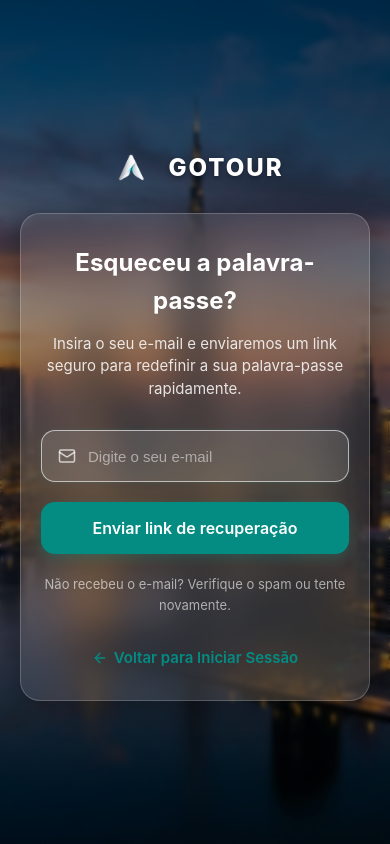
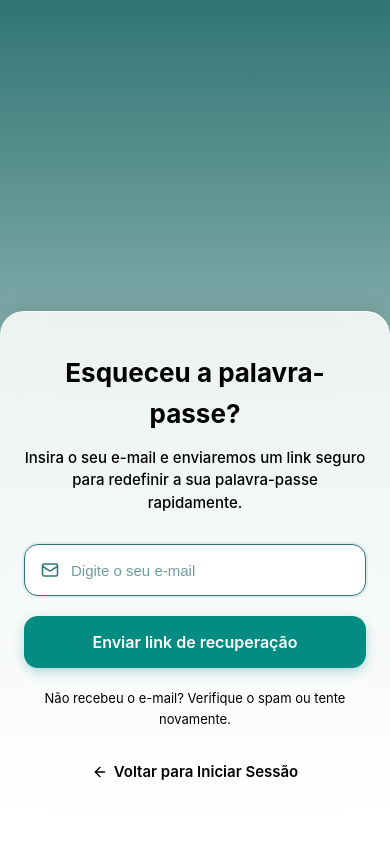
Before and after one commit to mariabernardop63-cell/GOTOUR-GLOBAL-APP, a React (Vite) app: page /forgot-password in a window 390 px wide. Built offline with nearby package versions, Linux system fonts and the light colour scheme; no server answers; a web font is replaced by a local one.

Commit message:
Update mobile auth design: Teal gradient, black text, teal borders for Login, Signup, Forgot, OTP

```diff
--- a/src/pages/ForgotPassword/ForgotPassword.css
+++ b/src/pages/ForgotPassword/ForgotPassword.css
@@ -217,13 +217,79 @@
 }
 
 /* Responsive */
-@media (max-width: 480px) {
+/* Responsive */
+@media (max-width: 768px) {
+    .forgot-page {
+        min-height: 100vh;
+        min-height: 100dvh;
+        background: linear-gradient(to bottom, #307573 0%, #ffffff 100%) !important;
+        justify-content: flex-end;
+        padding: 0;
+        z-index: 20;
+    }
+
+    .forgot-overlay {
+        display: none;
+    }
+
     .forgot-glass-container {
         width: 100%;
-        padding: 30px 20px;
+        max-width: 100%;
+        background: rgba(255, 255, 255, 0.85);
+        backdrop-filter: blur(20px);
+        -webkit-backdrop-filter: blur(20px);
+        border: none;
+        border-top: 1px solid rgba(255, 255, 255, 0.5);
+        border-radius: 24px 24px 0 0;
+        padding: 40px 24px 60px;
+        box-shadow: 0 -4px 20px rgba(0, 0, 0, 0.1);
     }
 
     .forgot-logo-section {
-        margin-bottom: 20px;
+        display: none;
+        /* Hide logo on mobile if inside glass, or style it to fit */
+    }
+
+    /* Mobile Text Colors */
+    .forgot-header h1 {
+        color: #000000;
+        font-size: 26px;
+    }
+
+    .forgot-header p {
+        color: #000000;
+        font-weight: 500;
+    }
+
+    /* Mobile Inputs */
+    .input-field {
+        background: rgba(255, 255, 255, 0.5);
+        border: 1.5px solid #307573;
+    }
+
+    .input-field:focus-within {
+        border-color: #307573;
+        background: #ffffff;
+    }
+
+    .input-field svg {
+        color: #307573;
+    }
+
+    .input-field input {
+        color: #000000;
+    }
+
+    .input-field input::placeholder {
+        color: #307573;
+        opacity: 0.7;
+    }
+
+    .help-text {
+        color: #000000;
+    }
+
+    .back-link {
+        color: #000000;
     }
 }
--- a/src/pages/Login/Login.css
+++ b/src/pages/Login/Login.css
@@ -342,20 +342,24 @@
     }
 
     .input-field input {
-        color: #1e293b;
+        color: #000000;
+        /* Pure black as requested */
     }
 
     .input-field input::placeholder {
-        color: #94a3b8;
+        color: #307573;
+        /* Teal placeholder to match border/icon style or dark gray if preferred, user said "combine with elements" */
+        opacity: 0.7;
     }
 
     .eye-btn {
-        color: #64748b;
+        color: #307573;
     }
 
     /* Links on Mobile */
     .forgot-password-row span {
-        color: #475569;
+        color: #000000;
+        font-weight: 500;
     }
 
     .forgot-password-row span:hover {
@@ -363,14 +367,15 @@
     }
 
     .social-login-section p {
-        color: #475569;
+        color: #000000;
     }
 
     .signup-link {
-        color: #475569;
+        color: #000000;
     }
 
     .signup-link span {
         color: #307573;
+        font-weight: 700;
     }
 }
--- a/src/pages/Signup/Signup.css
+++ b/src/pages/Signup/Signup.css
@@ -372,24 +372,26 @@
 
     .input-field input,
     .custom-select {
-        color: #1e293b;
+        color: #000000;
     }
 
     .input-field input::placeholder {
-        color: #94a3b8;
+        color: #307573;
+        opacity: 0.7;
     }
 
     .custom-select option {
         background: #ffffff;
-        color: #1e293b;
+        color: #000000;
     }
 
     .prefix {
-        color: #1e293b;
+        color: #000000;
+        font-weight: 600;
     }
 
     .date-selects select {
-        color: #1e293b;
+        color: #000000;
     }
 
     .date-selects select option {
@@ -397,24 +399,25 @@
     }
 
     .eye-btn {
-        color: #64748b;
+        color: #307573;
     }
 
     /* Links */
     .social-login-section p {
-        color: #475569;
+        color: #000000;
     }
 
     .login-link {
-        color: #475569;
+        color: #000000;
     }
 
     .login-link span {
         color: #307573;
+        font-weight: 700;
     }
 
     .terms-label {
-        color: #475569;
+        color: #000000;
     }
 
     .terms-label input {
```
Also changed, not shown: src/pages/OtpVerification/OtpVerification.css (+41 -0 lines).
